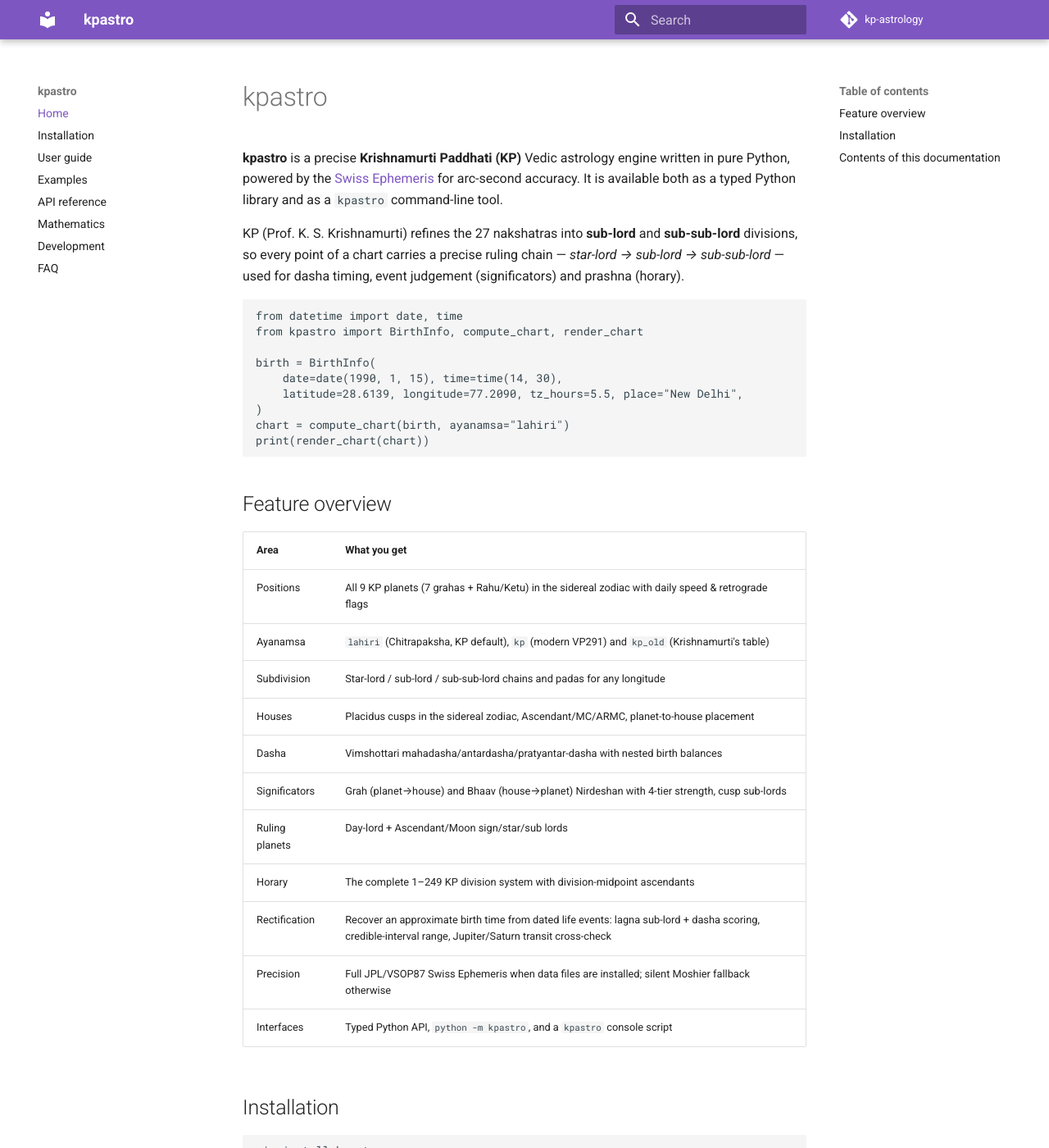
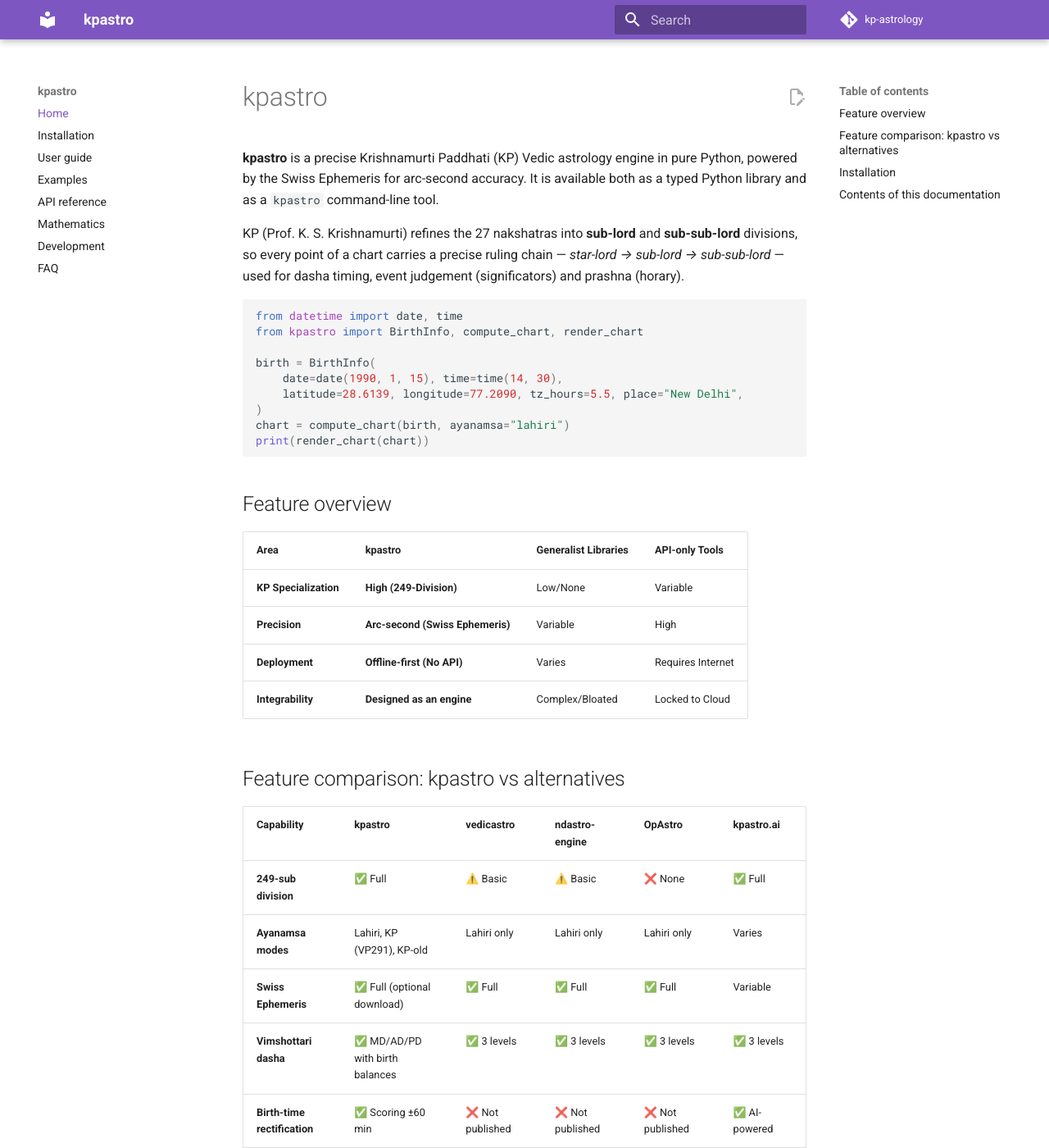
Before and after one commit to Rituparno-Majumdar/kp-astrology, an MkDocs documentation site: the page built from docs/index.md, in a window 1280 px wide and 1400 px high. Shown: the whole window at 82% size. Built offline with MkDocs 1.6.1 and Material for MkDocs 9.7.7, drawn with Linux system fonts in a browser that asks for light colours; comment, search, counter and statistics services are not loaded; some of the changed text lies outside the part shown.

Commit message:
SEO/AEO Phase 1: README H1 keyword fix, mkdocs.yml SEO block, FAQ query-phrased rewrite, kpastro vs alternatives comparison, llms.txt discovery markers

````diff
--- a/docs/index.md
+++ b/docs/index.md
@@ -1,14 +1,12 @@
+---
+description: A precise Krishnamurti Paddhati (KP) Vedic astrology engine in pure Python, powered by the Swiss Ephemeris for arc-second accuracy. Compare kpastro with generalist libraries and API-only tools.
+---
+
 # kpastro
 
-**kpastro** is a precise **Krishnamurti Paddhati (KP)** Vedic astrology engine
-written in pure Python, powered by the [Swiss Ephemeris](https://www.astro.com/swisseph/)
-for arc-second accuracy. It is available both as a typed Python library and as a
-`kpastro` command-line tool.
+**kpastro** is a precise Krishnamurti Paddhati (KP) Vedic astrology engine in pure Python, powered by the Swiss Ephemeris for arc-second accuracy. It is available both as a typed Python library and as a `kpastro` command-line tool.
 
-KP (Prof. K. S. Krishnamurti) refines the 27 nakshatras into **sub-lord** and
-**sub-sub-lord** divisions, so every point of a chart carries a precise ruling
-chain — *star-lord → sub-lord → sub-sub-lord* — used for dasha timing, event
-judgement (significators) and prashna (horary).
+KP (Prof. K. S. Krishnamurti) refines the 27 nakshatras into **sub-lord** and **sub-sub-lord** divisions, so every point of a chart carries a precise ruling chain — *star-lord → sub-lord → sub-sub-lord* — used for dasha timing, event judgement (significators) and prashna (horary).
 
 ```python
 from datetime import date, time
@@ -24,19 +22,25 @@
 
 ## Feature overview
 
-| Area | What you get |
-|------|--------------|
-| Positions | All 9 KP planets (7 grahas + Rahu/Ketu) in the sidereal zodiac with daily speed & retrograde flags |
-| Ayanamsa | `lahiri` (Chitrapaksha, KP default), `kp` (modern VP291) and `kp_old` (Krishnamurti's table) |
-| Subdivision | Star-lord / sub-lord / sub-sub-lord chains and padas for any longitude |
-| Houses | Placidus cusps in the sidereal zodiac, Ascendant/MC/ARMC, planet-to-house placement |
-| Dasha | Vimshottari mahadasha/antardasha/pratyantar-dasha with nested birth balances |
-| Significators | Grah (planet→house) and Bhaav (house→planet) Nirdeshan with 4-tier strength, cusp sub-lords |
-| Ruling planets | Day-lord + Ascendant/Moon sign/star/sub lords |
-| Horary | The complete 1–249 KP division system with division-midpoint ascendants |
-| Rectification | Recover an approximate birth time from dated life events: lagna sub-lord + dasha scoring, credible-interval range, Jupiter/Saturn transit cross-check |
-| Precision | Full JPL/VSOP87 Swiss Ephemeris when data files are installed; silent Moshier fallback otherwise |
-| Interfaces | Typed Python API, `python -m kpastro`, and a `kpastro` console script |
+| Area | kpastro | Generalist Libraries | API-only Tools |
+|------|---------|----------------------|----------------|
+| **KP Specialization** | **High (249-Division)** | Low/None | Variable |
+| **Precision** | **Arc-second (Swiss Ephemeris)** | Variable | High |
+| **Deployment** | **Offline-first (No API)** | Varies | Requires Internet |
+| **Integrability** | **Designed as an engine** | Complex/Bloated | Locked to Cloud |
+
+## Feature comparison: kpastro vs alternatives
+
+| Capability | kpastro | vedicastro | ndastro-engine | OpAstro | kpastro.ai |
+|------------|---------|------------|----------------|---------|------------|
+| **249-sub division** | ✅ Full | ⚠️ Basic | ⚠️ Basic | ❌ None | ✅ Full |
+| **Ayanamsa modes** | Lahiri, KP (VP291), KP-old | Lahiri only | Lahiri only | Lahiri only | Varies |
+| **Swiss Ephemeris** | ✅ Full (optional download) | ✅ Full | ✅ Full | ✅ Full | Variable |
+| **Vimshottari dasha** | ✅ MD/AD/PD with birth balances | ✅ 3 levels | ✅ 3 levels | ✅ 3 levels | ✅ 3 levels |
+| **Birth-time rectification** | ✅ Scoring ±60 min | ❌ Not published | ❌ Not published | ❌ Not published | ✅ AI-powered |
+| **CLI + Python API** | ✅ Both | ✅ API-only | ✅ API-only | ✅ CLI + API | ✅ API-only |
+| **Offline-first** | ✅ Yes | ⚠️ Depends | ⚠️ Depends | ❌ No | ⚠️ Depends |
+| **Pricing** | Free (MIT) | MIT | Apache-2.0 | Open-core | Varies |
 
 ## Installation
 
--- a/mkdocs.yml
+++ b/mkdocs.yml
@@ -1,5 +1,6 @@
 site_name: kpastro
 site_url: https://rituparno-majumdar.github.io/kp-astrology/
+site_description: A precise Krishnamurti Paddhati (KP) Vedic astrology engine in pure Python, powered by the Swiss Ephemeris for arc-second accuracy.
 repo_url: https://github.com/Rituparno-Majumdar/kp-astrology
 repo_name: kp-astrology
 theme:
@@ -10,6 +11,15 @@
   features:
     - navigation.sections
     - navigation.top
+    - content.action.edit
+markdown_extensions:
+  - tables
+  - fenced_code
+  - admonition
+  - pymdownx.superfences
+plugins:
+  - search
+  - meta
 nav:
   - Home: index.md
   - Installation: installation.md
@@ -19,7 +29,3 @@
   - Mathematics: mathematics.md
   - Development: development.md
   - FAQ: faq.md
-markdown_extensions:
-  - tables
-  - fenced_code
-  - admonition
--- a/pyproject.toml
+++ b/pyproject.toml
@@ -5,7 +5,7 @@
 [project]
 name = "kpastro"
 version = "0.3.0"
-description = "Precise Krishnamurti Paddhati (KP) astrology engine: ayanamsa, nakshatra, sub-lord chain, Placidus cusps, Vimshottari dasha, significators, ruling planets, KP horary and birth-time rectification."
+description = "KP astrology Python library: Krishnamurti Paddhati engine with nakshatra/sub-lord chains, Vimshottari dasha, Placidus cusps, birth-time rectification, and KP horary (1-249). Swiss Ephemeris powered."
 readme = "README.md"
 requires-python = ">=3.9"
 license = "MIT"
````
Also changed, not shown: other parts of docs/index.md (+1 -1 lines), README.md (+1 -1 lines), docs/faq.md (+16 -41 lines), docs/llms.txt (added, +25 -0 lines), llms.txt (added, +8 -0 lines).
